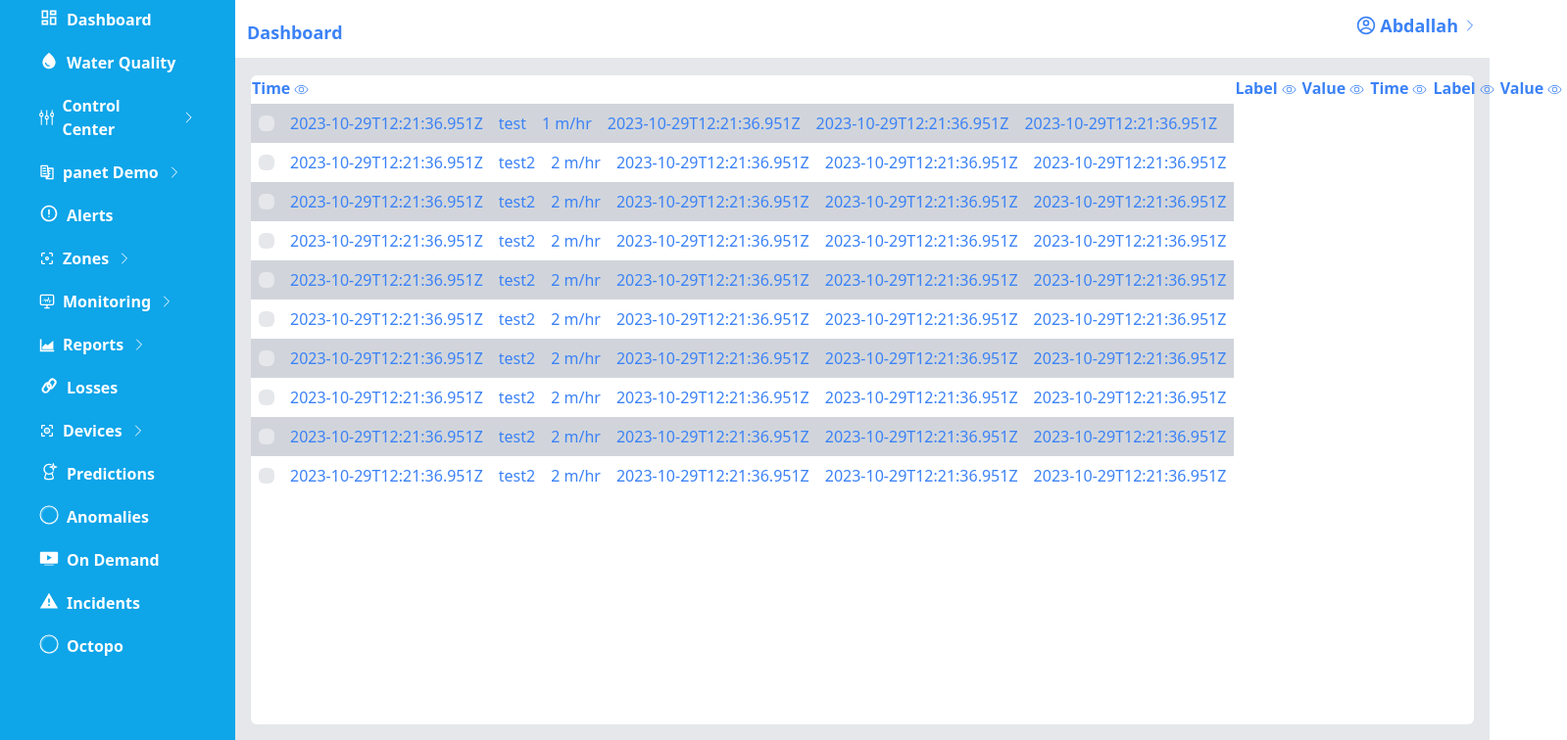
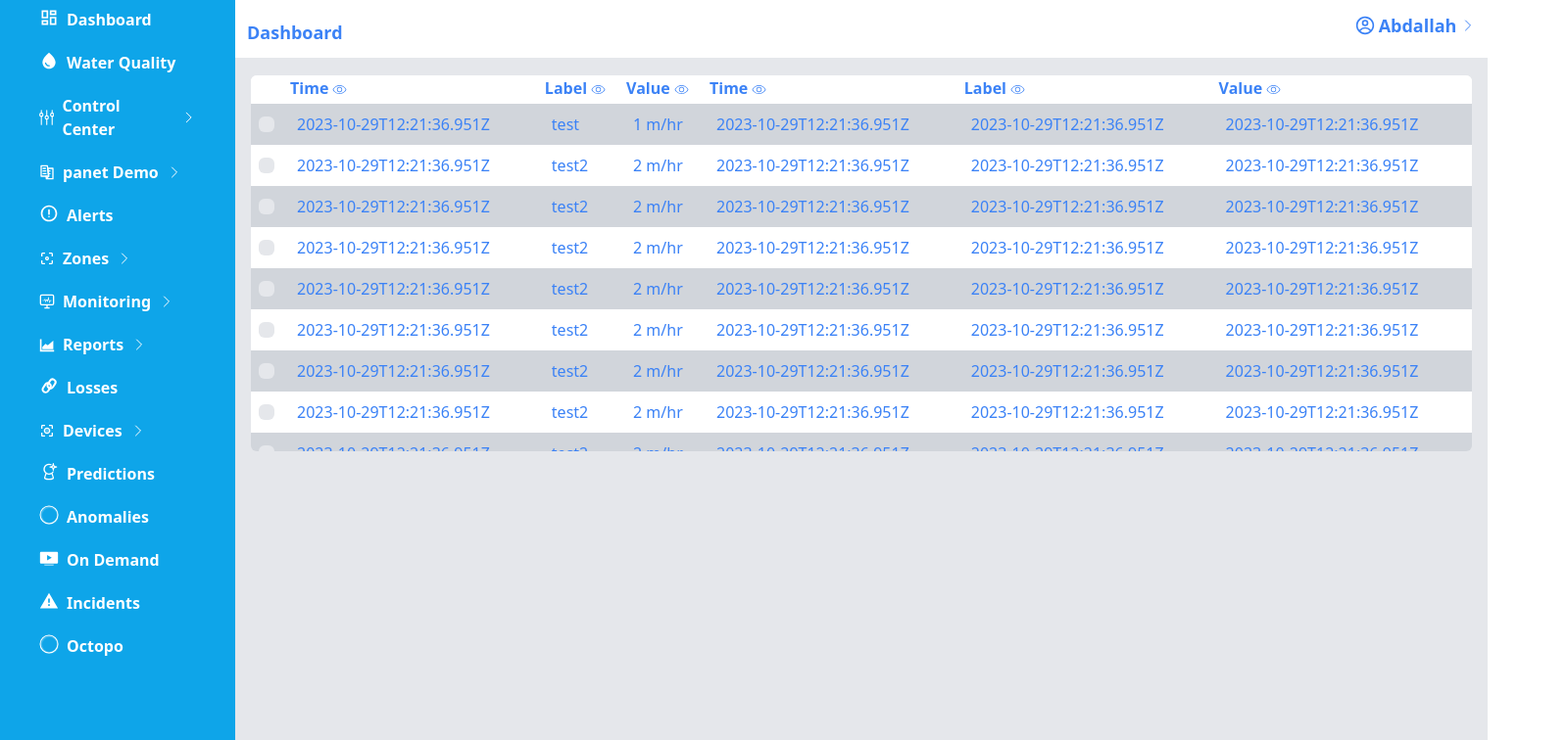
Before and after one commit to AbdallahQawas/Login, a Vue app: page /dashboard in a window 1280 px wide. Shown: the top 756 px of the page at 98% size, 1599 px wide, since content can reach past the window. Built offline with nearby package versions, Linux system fonts and the light colour scheme; sample sign-in values are in the browser's storage.

Commit message:
TableView & DataView fixes

```diff
--- /dev/null
+++ b/src/components/data-table.vue
@@ -0,0 +1,5 @@
+<template>
+  <div></div>
+</template>
+
+<script setup lang="ts"></script>
--- a/src/components/page-template.vue
+++ b/src/components/page-template.vue
@@ -1,9 +1,9 @@
 <template>
-  <div class="flex flex-row">
-    <div class="h-screen">
+  <div class="flex flex-row h-screen">
+    <div class="h-full">
       <pageMenu></pageMenu>
     </div>
-    <div class="w-full h-screen">
+    <div class="flex flex-col w-full h-full">
       <div>
         <pageHeader page-title="" tenant-name="Abdallah"></pageHeader>
       </div>
--- a/src/components/table-view/table-view.vue
+++ b/src/components/table-view/table-view.vue
@@ -1,14 +1,15 @@
 <template>
-  <div class="m-4 text-blue-500 rounded-md bg-white h-5/6">
-    <table>
-      <thead>
+  <div class="m-4 text-blue-500 rounded-md bg-white max-h-96 overflow-auto">
+    <div class="w-[77.9rem]">
+      <table class="w-full">
+        <thead class="sticky top-0 bg-white">
           <tr>
+            <th></th>
             <th v-for="(label, index) in labels" :key="index">
               <div class="flex">
                 <div v-if="!showHide[index]">
                   {{ label }}
                 </div>
-
                 <button class="py-1.5 px-1" @click="toggleCol(index)">
                   <iconify-eye> </iconify-eye>
                 </button>
@@ -22,13 +23,12 @@
             :key="rowIndex"
             :class="rowIndex % 2 === 0 ? 'bg-gray-300' : 'bg-white'"
           >
-          <div class="flex">
-            <div class="flex px-2">
+            <td class="flex px-2">
               <button
                 @click="checkBoxClicked(rowIndex)"
-                class="bg-gray-200 hover:bg-blue-400 w-4 h-4 rounded-md my-auto"
+                class="bg-gray-200 hover:bg-blue-400 w-4 h-4 rounded-md my-3"
               ></button>
-            </div>
+            </td>
 
             <td
               @click="cellPosition(rowIndex, colIndex)"
@@ -40,10 +40,10 @@
                 <data-view :data="cell"></data-view>
               </div>
             </td>
-          </div>
           </tr>
         </tbody>
       </table>
+    </div>
   </div>
 </template>
 
```
Lines whose indentation alone changed are shown as unchanged.
